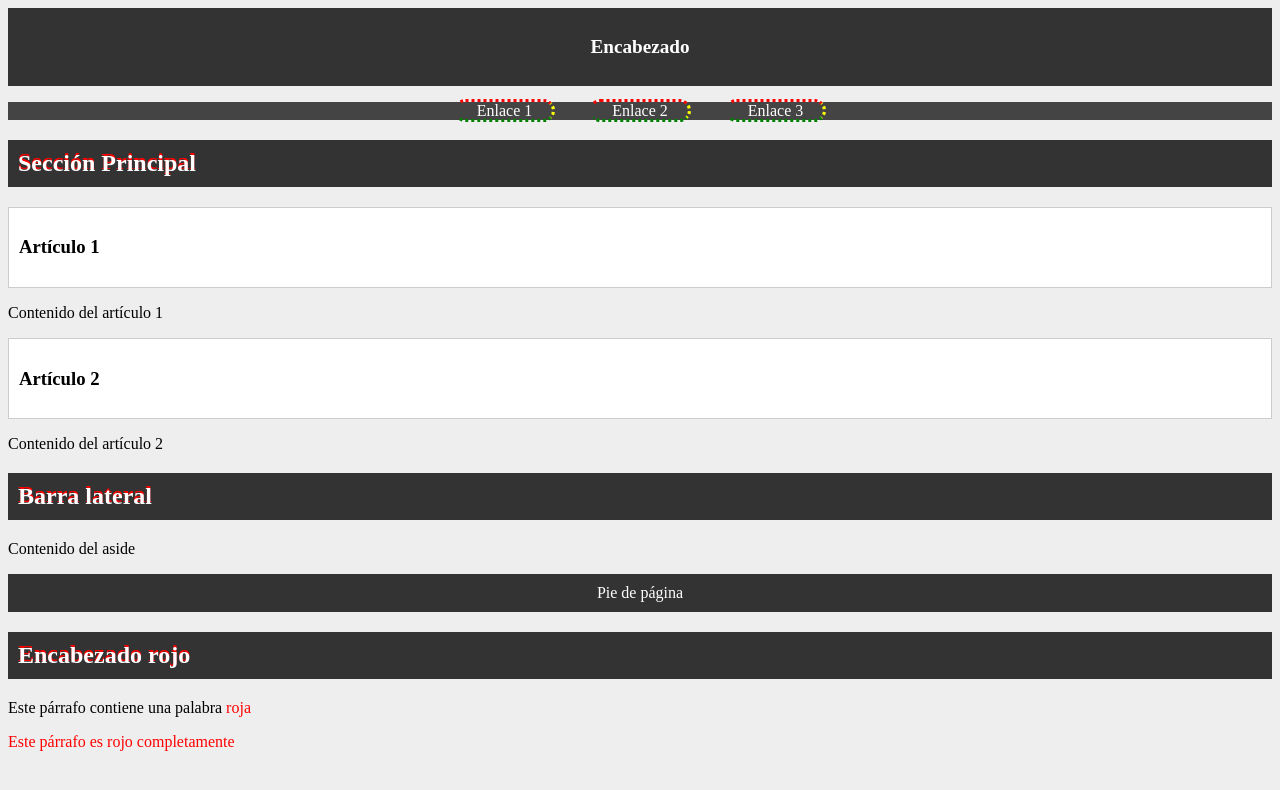
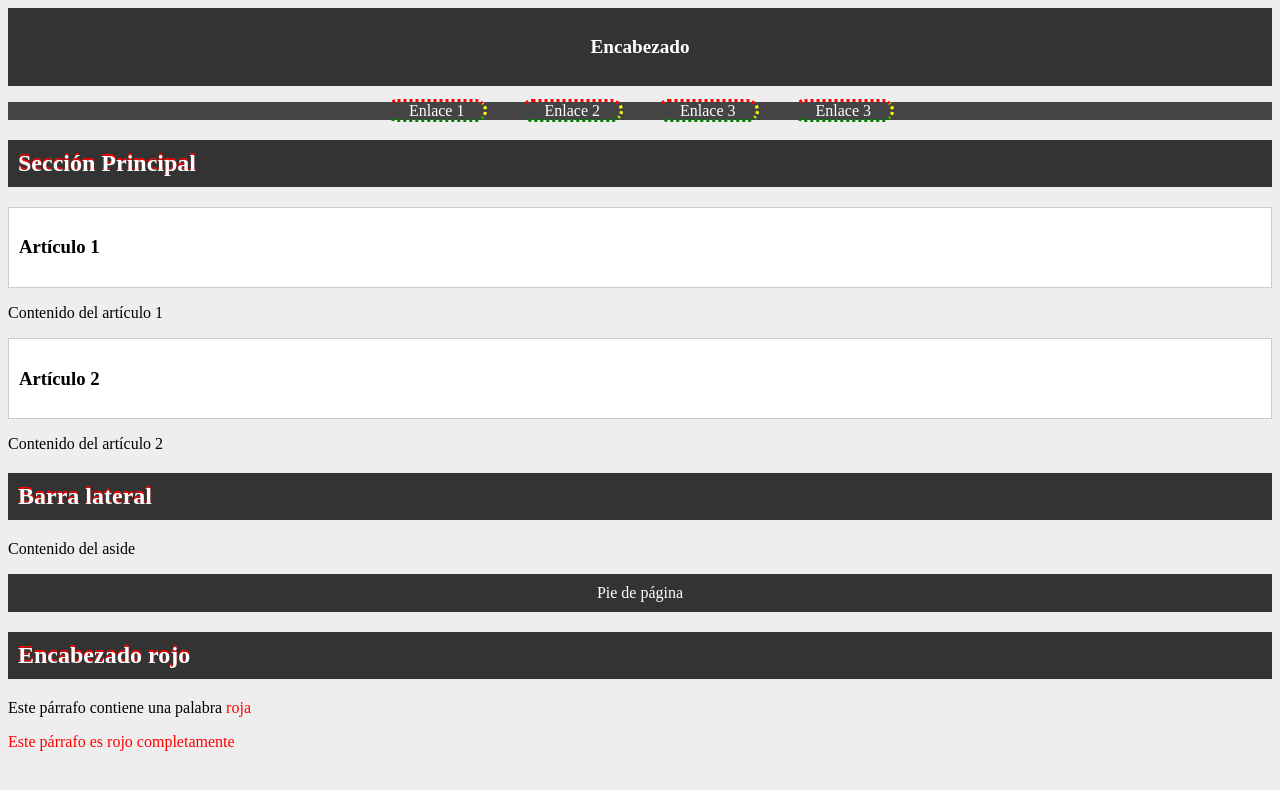
Before and after one commit to ainara12345678/Actividad-15, a plain HTML site: page index.html in a window 1280 px wide. Drawn offline with Linux system fonts and the light colour scheme.

Commit message:
Modificación del menu principal
añadí un 4º botón.

```diff
--- a/index.html
+++ b/index.html
@@ -18,6 +18,7 @@
                 <li><a href="#Enlace 1" class="enlaceMenuPrincipal">Enlace 1</a></li>
                 <li><a href="#Enlace 2" class="enlaceMenuPrincipal">Enlace 2</a></li>
                 <li><a href="#Enlace 3" class="enlaceMenuPrincipal">Enlace 3</a></li>
+                 <li><a href="#Enlace 3" class="enlaceMenuPrincipal">Enlace 3</a></li>
             </ul>
         </nav>
 
```
